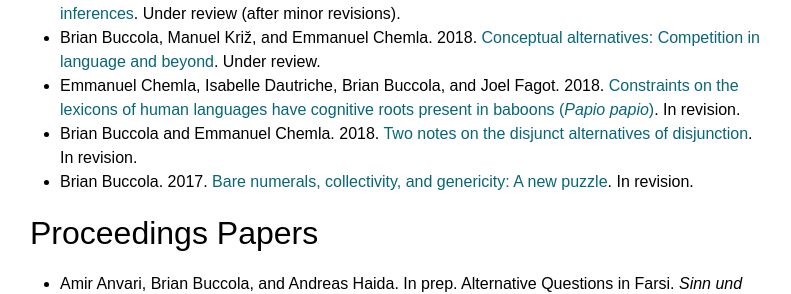
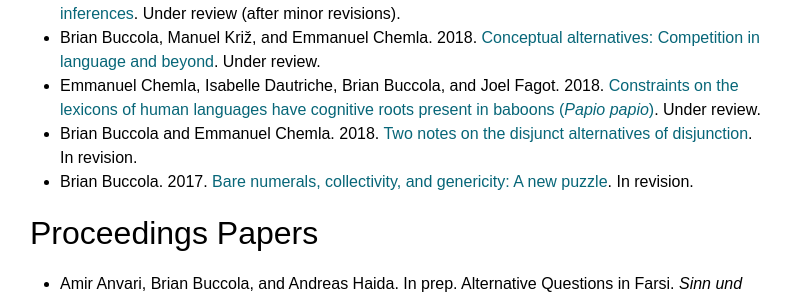
Before and after one commit to brianbuccola/brianbuccola.github.io, a Jekyll site: the page built from work.md, in a window 1280 px wide. Shown: the part 576-870 px from the top of the page, without its empty margins (240-1031 px from the left). Built offline with Jekyll 4.4.1, drawn with Linux system fonts in a browser that asks for light colours; some web fonts are replaced.

Commit message:
Update status of baboon connectedness paper

```diff
--- a/work.md
+++ b/work.md
@@ -29,7 +29,7 @@
 
 - Brian Buccola and Andreas Haida. 2018. [Obligatory irrelevance and the computation of ignorance inferences][oblig-irrel-lb]. Under review (after minor revisions).
 - Brian Buccola, Manuel Križ, and Emmanuel Chemla. 2018. [Conceptual alternatives: Competition in language and beyond][concepts-lb]. Under review.
-- Emmanuel Chemla, Isabelle Dautriche, Brian Buccola, and Joel Fagot. 2018. [Constraints on the lexicons of human languages have cognitive roots present in baboons (*Papio papio*)][baboons-lb]. In revision.
+- Emmanuel Chemla, Isabelle Dautriche, Brian Buccola, and Joel Fagot. 2018. [Constraints on the lexicons of human languages have cognitive roots present in baboons (*Papio papio*)][baboons-lb]. Under review.
 - Brian Buccola and Emmanuel Chemla. 2018. [Two notes on the disjunct alternatives of disjunction][or-snippet]. In revision.
 - Brian Buccola. 2017. [Bare numerals, collectivity, and genericity: A new puzzle][bare-num-lb]. In revision.
 
```
